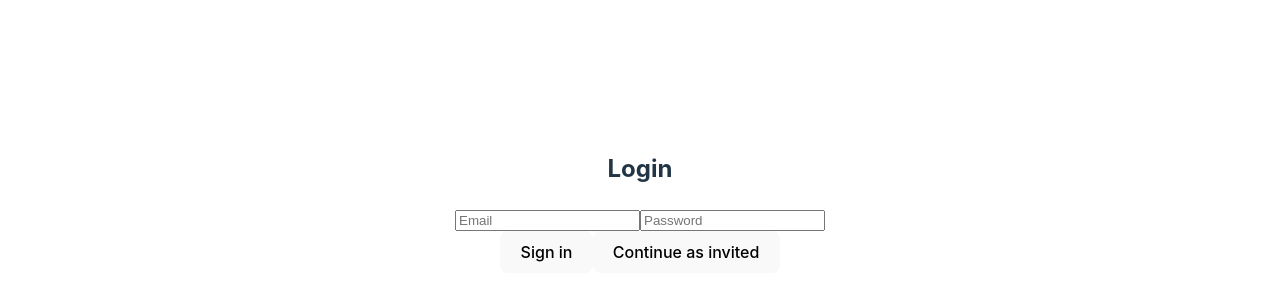
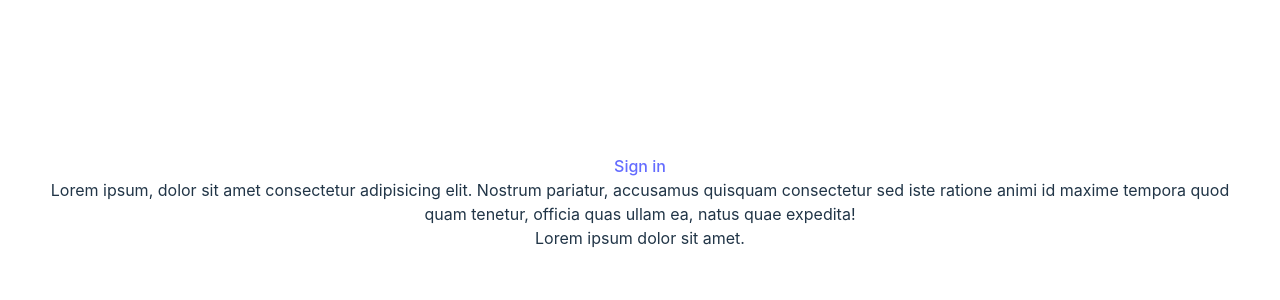
Before and after one commit to RJPinoy/PROJET-LAB201, a React (Vite) app: page / in a window 1280 px wide. Shown: the part 198-498 px from the top of the page. Built offline with nearby package versions, Linux system fonts and the light colour scheme.

Commit message:
added admin backoffice and log in/log out

```diff
--- a/src/App.jsx
+++ b/src/App.jsx
@@ -1,12 +1,14 @@
 import './App.css'
 import { Routes, Route } from 'react-router-dom';
 import HomeScreen from './screens/Home';
+import AdminBackOffice from './screens/AdminBackOffice';
 
 function App() {
   return (
     <>
       <Routes>
         <Route path="/" element={ <HomeScreen /> } />
+        <Route path="/admin" element={ <AdminBackOffice /> } />
       </Routes>
     </>
   )
--- /dev/null
+++ b/src/components/BackOffice.jsx
@@ -0,0 +1,27 @@
+import * as React from "react";
+import { signOut } from "firebase/auth";
+import { FIREBASE_AUTH } from "../../firebaseConfig";
+import { Link } from "react-router-dom";
+
+const BackOffice = ({ user }) => {
+    const handleSignOut = async () => {
+        signOut(FIREBASE_AUTH).then(() => {
+            // Sign-out successful.
+            console.log("Signed out successfully");
+        }).catch((error) => {
+            // An error happened.
+            console.log(error);
+        });
+    }
+
+    return (
+        <>
+            <p>Welcome { user.email }</p>
+            <Link to={ '/' }>
+                <button onClick={ handleSignOut }>Sign out</button>
+            </Link>
+        </>
+    );
+}
+
+export default BackOffice;
--- a/src/components/Login.jsx
+++ b/src/components/Login.jsx
@@ -1,28 +1,28 @@
 import * as React from "react";
 import { FIREBASE_AUTH } from "../../firebaseConfig";
 import { signInWithEmailAndPassword } from "firebase/auth";
+import { Link } from "react-router-dom";
 
 const Login = () => {
     const [email, setEmail] = React.useState('');
     const [password, setPassword] = React.useState('');
     const [isLoading, setIsLoading] = React.useState(true);
-    const auth = FIREBASE_AUTH;
+
+    if (isLoading) {
+        setIsLoading(false);
+    }
 
     const signIn = async () => {
         console.log('email : ', email.target.value, 'password : ', password.target.value)
         setIsLoading(true);
         try {
-            const response = await signInWithEmailAndPassword(auth, email.target.value, password.target.value);
+            const response = await signInWithEmailAndPassword(FIREBASE_AUTH, email.target.value, password.target.value);
             console.log(response)
         } catch (e) {
             console.log(e)
         } finally {
             setIsLoading(false);
         }
-    }
-
-    if (isLoading) {
-        setIsLoading(false);
     }
 
     return (
@@ -37,7 +37,9 @@ const Login = () => {
                     :
                     <div>
                         <button onClick={ signIn }>Sign in</button>
-                        <button onClick={ console.log('Go to homepage') }>Continue as invited</button>
+                        <Link to={ '/' }>
+                            <button>Continue as invited</button>
+                        </Link>
                     </div>
                 }
             </div>
--- /dev/null
+++ b/src/screens/AdminBackOffice.jsx
@@ -0,0 +1,34 @@
+import Login from "../components/Login";
+import BackOffice from "../components/BackOffice";
+import * as React from "react";
+import { onAuthStateChanged } from "firebase/auth";
+import { FIREBASE_AUTH } from "../../firebaseConfig";
+
+const AdminBackOffice = () => {
+    const [user, setUser] = React.useState(null);
+    const [loading, setLoading] = React.useState(true);
+
+    React.useEffect(() => {
+        onAuthStateChanged(FIREBASE_AUTH, (user) => {
+            console.log(user);
+            setUser(user);
+            setLoading(false);
+        });
+    }, []);
+
+    if (loading) {
+        return <p>Loading...</p>;
+    }
+
+    return (
+        <>
+            { user ?
+                <BackOffice user={ user }/>
+            :
+                <Login />
+            }
+        </>
+    );
+};
+
+export default AdminBackOffice;
--- a/src/screens/Home.jsx
+++ b/src/screens/Home.jsx
@@ -3,7 +3,18 @@ import Login from "../components/Login";
 const HomeScreen = () => {
     return (
         <>
-            <Login />
+            <nav>
+                <a href="/admin">Sign in</a>
+            </nav>
+            <main>
+                <section>
+                    <article>Lorem ipsum, dolor sit amet consectetur adipisicing elit. Nostrum pariatur, accusamus quisquam consectetur sed iste ratione animi id maxime tempora quod quam tenetur, officia quas ullam ea, natus quae expedita!</article>
+                    <article>Lorem ipsum dolor sit amet.</article>
+                </section>
+            </main>
+            {/* <video width={ '100%' } height={ '100%' }>
+                <source src="https://youtu.be/37pwbUp8t1I"  type="video/mp4"/>
+            </video> */}
         </>
     );
 }
```
Also changed, not shown: 1 other file (tests, documents, lock files or other folders).
